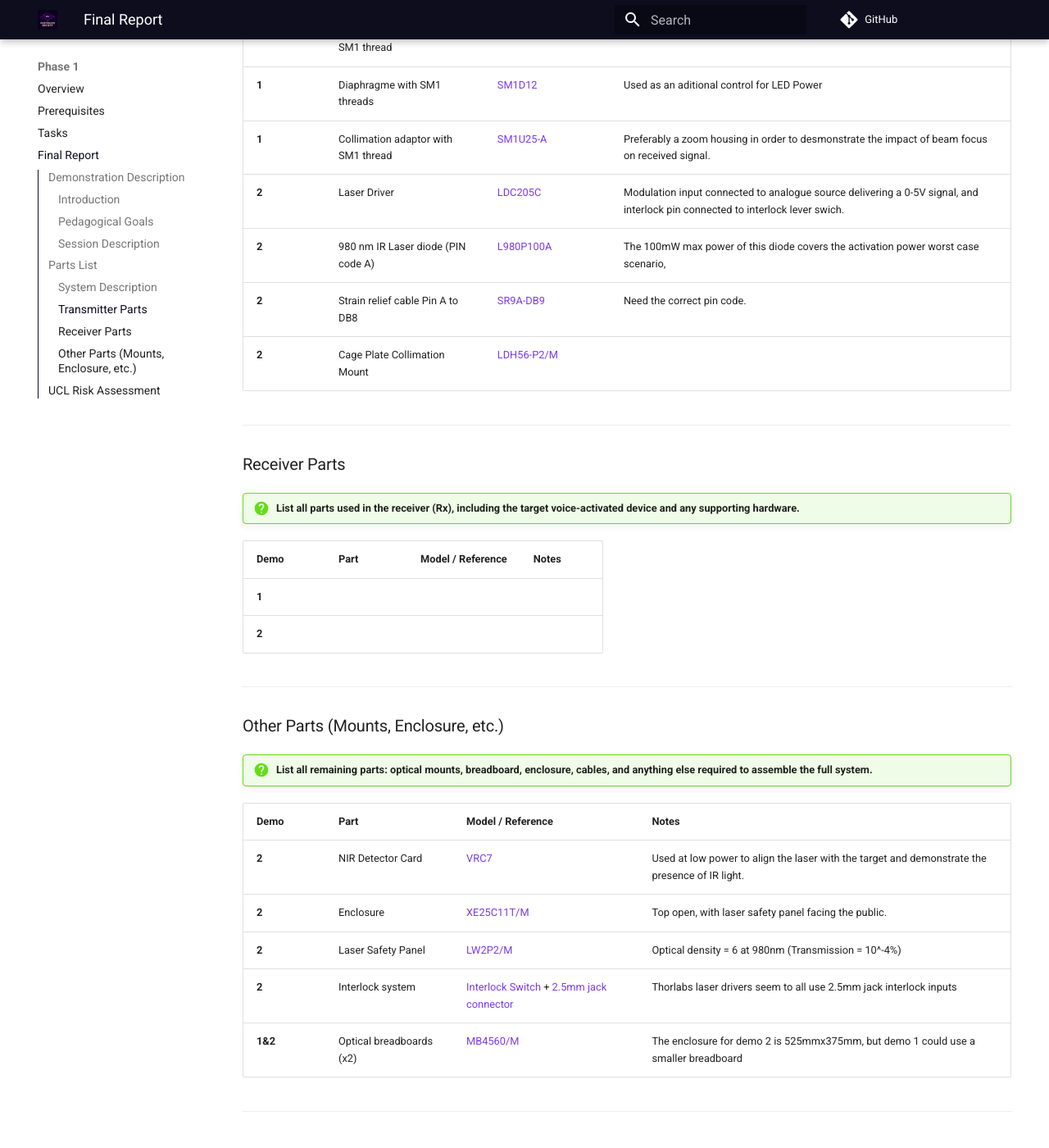
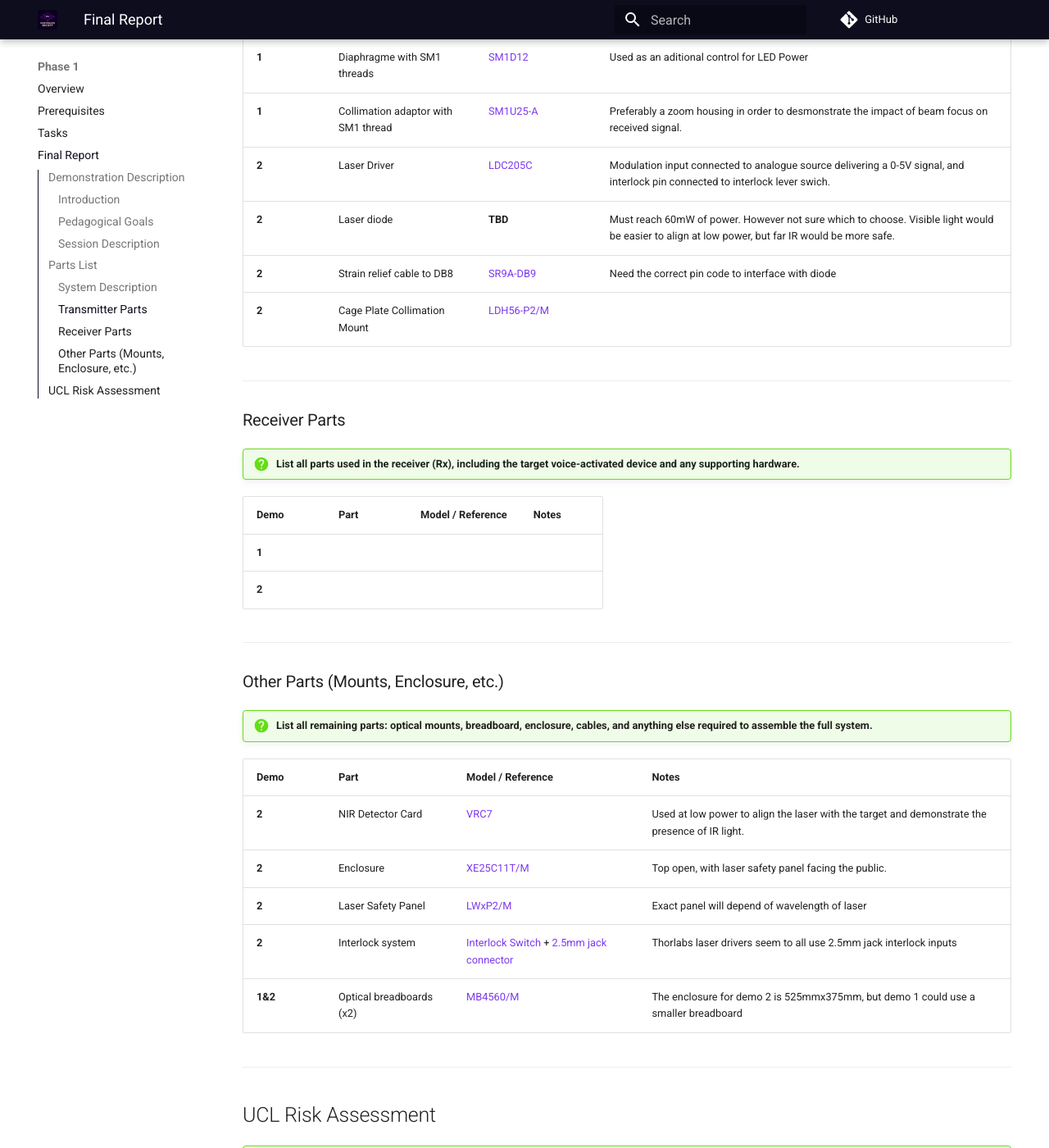
Before and after one commit to UCL-Photonics-Society/UCLightcommands, an MkDocs documentation site: the page built from docs/phase1/final-report.md, in a window 1280 px wide and 1400 px high, scrolled down 3370 px. Shown: the whole window at 82% size. Built offline with MkDocs 1.6.1 and Material for MkDocs 9.7.7, drawn with Linux system fonts in a browser that asks for light colours; comment, search, counter and statistics services are not loaded; some of the changed text lies outside the part shown.

Commit message:
docs: update final report to hightlight that laser LED is TBD

```diff
--- a/docs/phase1/final-report.md
+++ b/docs/phase1/final-report.md
@@ -30,7 +30,6 @@ The **second setup** would utilise a laser source to activate a smart target (ho
 **Setup**
 
 - The team sets up the two demos on opposite ends of the Mobile Photonics Lab, and performs the necessary alignment using personal protective equipment (PPE).
-    - Laser alignment is performed at minimum power using an IR card.
 - Before the sessions starts, all the features of the demos are tested as a final rehersal, with particular emphasis on testing laser safety features.
 
 **Demo 1 - LED light source to Microphone**
@@ -118,8 +117,8 @@ flowchart LR
 | **1** | Diaphragme with SM1 threads | [SM1D12](https://www.thorlabs.com/item/SM1D12)| Used as an aditional control for LED Power|
 | **1** | Collimation adaptor with SM1 thread| [SM1U25-A](https://www.thorlabs.com/item/SM1U25-A) | Preferably a zoom housing in order to desmonstrate the impact of beam focus on received signal.|
 | **2** | Laser Driver | [LDC205C](https://www.thorlabs.com/item/LDC205C) | Modulation input connected to analogue source delivering a 0-5V signal, and interlock pin connected to interlock lever swich.|
-| **2** | 980 nm IR Laser diode (PIN code A) | [L980P100A](L980P100A) | The 100mW max power of this diode covers the activation power worst case scenario, |
-| **2** | Strain relief cable Pin A to DB8| [SR9A-DB9](https://www.thorlabs.com/item/SR9A-DB9) | Need the correct pin code.|
+| **2** | Laser diode | **TBD** | Must reach 60mW of power. However not sure which to choose. Visible light would be easier to align at low power, but far IR would be more safe. |
+| **2** | Strain relief cable to DB8| [SR9A-DB9](https://www.thorlabs.com/item/SR9A-DB9) | Need the correct pin code to interface with diode|
 | **2** | Cage Plate Collimation Mount | [LDH56-P2/M](https://www.thorlabs.com/item/LDH56-P2_M) | |
 
 ---
@@ -143,7 +142,7 @@ flowchart LR
 |------|------|-------------------|-------|
 | **2** | NIR Detector Card | [VRC7](https://www.thorlabs.com/item/VRC7) | Used at low power to align the laser with the target and demonstrate the presence of IR light. |
 | **2** | Enclosure | [XE25C11T/M](https://www.thorlabs.com/item/XE25C11T_M) | Top open, with laser safety panel facing the public.|
-| **2** | Laser Safety Panel | [LW2P2/M](https://www.thorlabs.com/item/LW1P2_M)| Optical density = 6 at 980nm (Transmission = 10^-4%)|
+| **2** | Laser Safety Panel | [LWxP2/M](https://www.thorlabs.com/item/LW1P2_M)| Exact panel will depend of wavelength of laser |
 | **2** | Interlock system | [Interlock Switch](https://www.amazon.co.uk/Gebildet-pieces-Miniature-Switch-Momentary/dp/B07T9DWMMG/ref=asc_df_B07T9DWMMG?mcid=f01cee05a660392c83d310c43db39473&tag=googshopuk-21&linkCode=df0&hvadid=697363582268&hvpos=&hvnetw=g&hvrand=12826283976019115331&hvpone=&hvptwo=&hvqmt=&hvdev=c&hvdvcmdl=&hvlocint=&hvlocphy=9045885&hvtargid=pla-783906794563&hvocijid=12826283976019115331-B07T9DWMMG-&hvexpln=0&gad_source=1&th=1) + [2.5mm jack connector](https://www.digikey.co.uk/en/products/detail/tensility-international-corp/053-0280R/701163?gclsrc=aw.ds&gad_source=1&gad_campaignid=23249465655&gbraid=0AAAAADrbLlgrKaT7nPn8TNfSxlsX8dlEd&gclid=Cj0KCQjwv4XUBhDBARIsAE6bQUSy7EdxlOymtTAqSwjYG2OdEJeFpZBuJbX0XvQ_-qaeP-_sBIK-icoaAg55EALw_wcB) | Thorlabs laser drivers seem to all use 2.5mm jack interlock inputs |
 | **1&2** | Optical breadboards (x2) | [MB4560/M](https://www.thorlabs.com/item/MB4560_M) | The enclosure for demo 2 is 525mmx375mm, but demo 1 could use a smaller breadboard |
 
@@ -156,7 +155,7 @@ flowchart LR
 
 **Laser classification (Setup 2)**
 
-The [L980P100A](L980P100A) diode used in Setup 2 emits up to 100 mW CW at 980 nm. Per [BS EN 60825-1](https://www.gov.uk/government/publications/laser-radiation-safety-advice/laser-radiation-safety-advice#fn:2), a bare/embedded emitter at this wavelength and power is a **Class 3B laser**: it is well above the Class 1/1M/2/2M/3R accessible emission limits for the near-infrared, but stays below the 500 mW CW threshold separating Class 3B from Class 4. Class 3B means direct intrabeam viewing and specular reflections are hazardous to the eye (and, to a lesser extent, the skin), while diffuse reflections are normally safe.
+Per [BS EN 60825-1](https://www.gov.uk/government/publications/laser-radiation-safety-advice/laser-radiation-safety-advice#fn:2), a bare/embedded emitter at 60mW is a **Class 3B laser**: it is well above the Class 1/1M/2/2M/3R accessible emission limits for the near-infrared, but stays below the 500 mW CW threshold separating Class 3B from Class 4. Class 3B means direct intrabeam viewing and specular reflections are hazardous to the eye (and, to a lesser extent, the skin), while diffuse reflections are normally safe.
 
 Because the laser diode, and beam path are fully housed inside the interlocked [enclosure](#other-parts-mounts-enclosure-etc), the demonstration as a whole is designed and operated as a **Class 1 laser product**: under normal operating conditions (enclosure closed, interlock made), there is no accessible emission above Class 1 limits anywhere the audience or demonstrators can be. The embedded Class 3B engine is only ever accessible with the enclosure open, during which the laser is de-energised or run at minimum power for alignment, as described in the [Session Description](#session-description).
 
```
